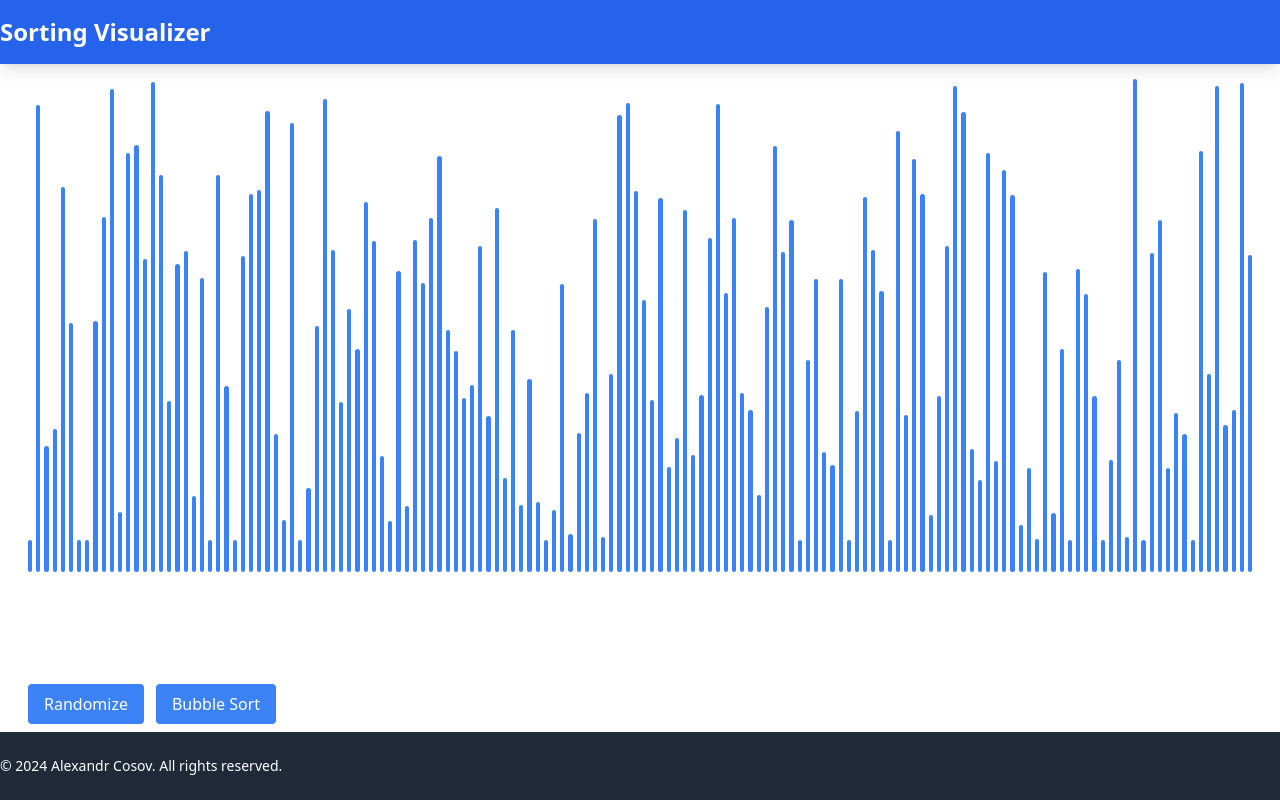
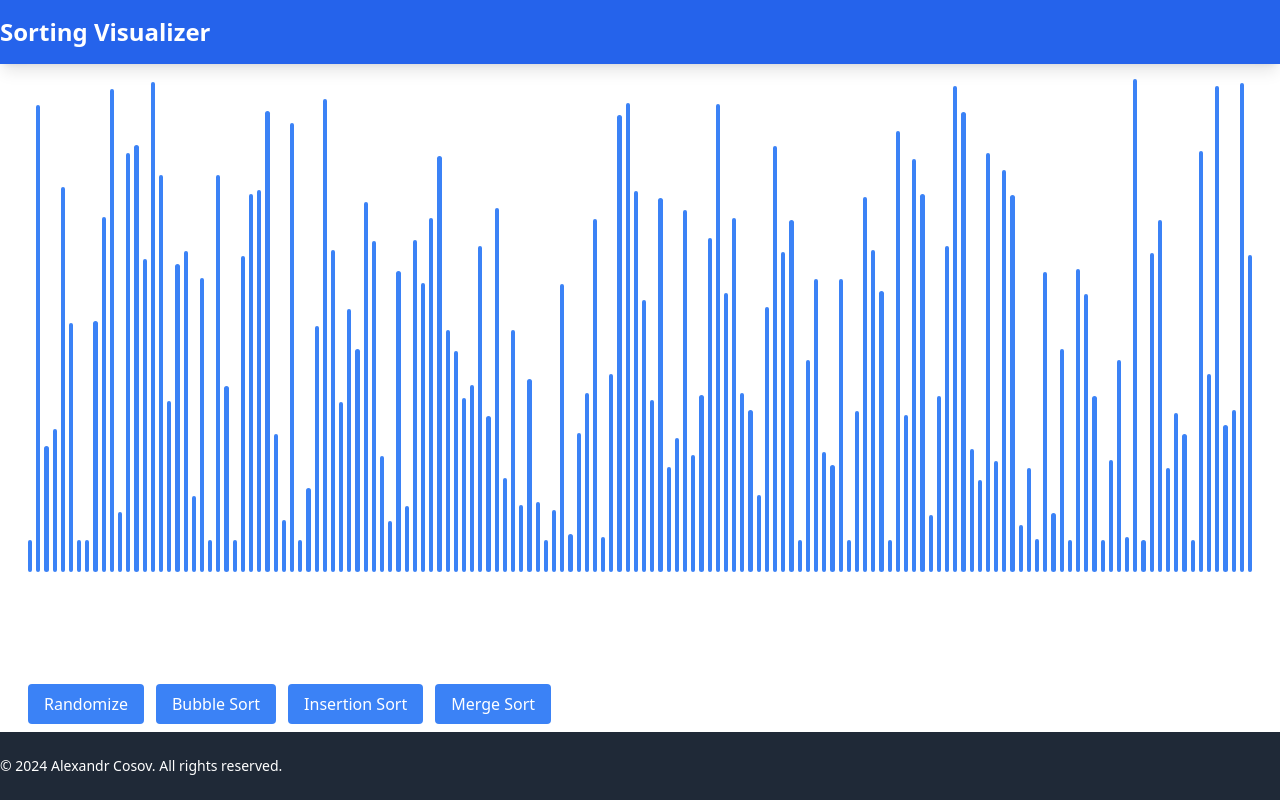
Before and after one commit to Kosov234/Sorting-Visualizer, a React (Vite) app: page / in a window 1280 px wide. Built offline with nearby package versions, Linux system fonts and the light colour scheme.

Commit message:
Adding Merge and Insertion sort

```diff
--- a/src/components/Content/Content.tsx
+++ b/src/components/Content/Content.tsx
@@ -1,6 +1,8 @@
 import { useState } from "react";
 import { randomizeArray } from "./utils/randomize_array/randomize_array";
 import { getBubbleSortAnimations } from "./algorithms/bubble_sort/bubble_sort";
+import { getInsertionSortAnimations } from "./algorithms/insertion_sort/insertion_sort";
+import { getMergeSortAnimations } from "./algorithms/merge_sort/merge_sort";
 
 const ANIMATION_SPEED_MS = 50;
 const PRIMARY_COLOR = "blue";
@@ -37,6 +39,71 @@ const Content = () => {
     });
   };
 
+  const insetionSortHandler = () => {
+    const animations = getInsertionSortAnimations(array);
+    console.log(animations);
+    const arrayBars = document.getElementsByClassName(
+      "arrayBar"
+    ) as HTMLCollectionOf<HTMLElement>;
+    for (let i = 0; i < animations.length; i++) {
+      const firstBar = arrayBars[animations[i].value[0]];
+      const secondBar = arrayBars[animations[i].value[1]];
+      switch (animations[i].name) {
+        case "compare":
+          setTimeout(() => {
+            firstBar.style.backgroundColor = SECONDARY_COLOR;
+            secondBar.style.backgroundColor = SECONDARY_COLOR;
+          }, i * ANIMATION_SPEED_MS);
+
+          break;
+        case "re-assign":
+          setTimeout(() => {
+            const bufferHeight = firstBar.style.height;
+            firstBar.style.height = secondBar.style.height;
+            secondBar.style.height = bufferHeight;
+            firstBar.style.backgroundColor = PRIMARY_COLOR;
+            secondBar.style.backgroundColor = PRIMARY_COLOR;
+          }, i * ANIMATION_SPEED_MS);
+          break;
+        case "lastStep":
+          setTimeout(() => {
+            firstBar.style.height = `${animations[i].value[1]}px`;
+
+            firstBar.style.backgroundColor = PRIMARY_COLOR;
+          }, i * ANIMATION_SPEED_MS);
+          break;
+        default:
+          break;
+      }
+    }
+  };
+
+  const mergeSortHandler = () => {
+    const animations = getMergeSortAnimations(array);
+    for (let i = 0; i < animations.length; i++) {
+      const arrayBars = document.getElementsByClassName(
+        "arrayBar"
+      ) as HTMLCollectionOf<HTMLElement>;
+      const isColorChange = i % 3 !== 2;
+      if (isColorChange) {
+        const [barOneIdx, barTwoIdx] = animations[i];
+        const barOneStyle = arrayBars[barOneIdx].style;
+        const barTwoStyle = arrayBars[barTwoIdx].style;
+        const color = i % 3 === 0 ? SECONDARY_COLOR : PRIMARY_COLOR;
+        setTimeout(() => {
+          barOneStyle.backgroundColor = color;
+          barTwoStyle.backgroundColor = color;
+        }, i * ANIMATION_SPEED_MS);
+      } else {
+        setTimeout(() => {
+          const [barOneIdx, newHeight] = animations[i];
+          const barOneStyle = arrayBars[barOneIdx].style;
+          barOneStyle.height = `${newHeight}px`;
+        }, i * ANIMATION_SPEED_MS);
+      }
+    }
+  };
+
   return (
     <section className="flex flex-col">
       <div className="flex gap-1 items-end justify-center min-h-[500px]">
@@ -64,6 +131,24 @@ const Content = () => {
         >
           Bubble Sort
         </button>
+
+        <button
+          className="bg-blue-500 text-white py-2 px-4 rounded"
+          onClick={() => {
+            insetionSortHandler();
+          }}
+        >
+          Insertion Sort
+        </button>
+
+        <button
+          className="bg-blue-500 text-white py-2 px-4 rounded"
+          onClick={() => {
+            mergeSortHandler();
+          }}
+        >
+          Merge Sort
+        </button>
       </div>
     </section>
   );
--- /dev/null
+++ b/src/components/Content/algorithms/insertion_sort/insertion_sort.ts
@@ -0,0 +1,23 @@
+export function getInsertionSortAnimations(array: number[]) {
+  const animations = [];
+  for (let i = 1; i < array.length; i++) {
+    const current = array[i];
+    let j = i - 1;
+    //compare:i,j
+    animations.push({ name: "compare", value: [i, j] });
+
+    while (j >= 0 && array[j] > current) {
+      array[j + 1] = array[j];
+      //swap:j+1,j
+      animations.push({ name: "re-assign", value: [j + 1, j] });
+
+      animations.push({ name: "compare", value: [i, j] });
+      j--;
+    }
+    //lastStep:j+1,i
+    animations.push({ name: "lastStep", value: [j + 1, current] });
+
+    array[j + 1] = current;
+  }
+  return animations;
+}
--- /dev/null
+++ b/src/components/Content/algorithms/merge_sort/merge_sort.ts
@@ -0,0 +1,76 @@
+export function getMergeSortAnimations(array: number[]): number[][] {
+  const animations: number[][] = [];
+  const auxiliaryArray = array.slice();
+  mergeSortHelper(array, 0, array.length - 1, auxiliaryArray, animations);
+  return animations;
+}
+
+function mergeSortHelper(
+  mainArray: number[],
+  startIdx: number,
+  endIdx: number,
+  auxiliaryArray: number[],
+  animations: number[][]
+) {
+  if (startIdx === endIdx) return;
+  const middleIdx = Math.floor((startIdx + endIdx) / 2);
+  mergeSortHelper(auxiliaryArray, startIdx, middleIdx, mainArray, animations);
+  mergeSortHelper(auxiliaryArray, middleIdx + 1, endIdx, mainArray, animations);
+  doMerge(mainArray, startIdx, middleIdx, endIdx, auxiliaryArray, animations);
+}
+
+const doMerge = (
+  mainArray: number[],
+  startIdx: number,
+  middleIdx: number,
+  endIdx: number,
+  auxiliaryArray: number[],
+  animations: number[][]
+) => {
+  let k = startIdx;
+  let i = startIdx;
+  let j = middleIdx + 1;
+  while (i <= middleIdx && j <= endIdx) {
+    // These are the values that we're comparing; we push them once
+    // to change their color.
+    animations.push([i, j]);
+    // These are the values that we're comparing; we push them a second
+    // time to revert their color.
+    animations.push([i, j]);
+    if (auxiliaryArray[i] <= auxiliaryArray[j]) {
+      // We overwrite the value at index k in the original array with the
+      // value at index i in the auxiliary array.
+      animations.push([k, auxiliaryArray[i]]);
+      mainArray[k++] = auxiliaryArray[i++];
+    } else {
+      // We overwrite the value at index k in the original array with the
+      // value at index j in the auxiliary array.
+      animations.push([k, auxiliaryArray[j]]);
+      mainArray[k++] = auxiliaryArray[j++];
+    }
+  }
+  while (i <= middleIdx) {
+    // These are the values that we're comparing; we push them once
+    // to change their color.
+    animations.push([i, i]);
+    // These are the values that we're comparing; we push them a second
+    // time to revert their color.
+    animations.push([i, i]);
+    // We overwrite the value at index k in the original array with the
+    // value at index i in the auxiliary array.
+    animations.push([k, auxiliaryArray[i]]);
+    mainArray[k++] = auxiliaryArray[i++];
+  }
+  while (j <= endIdx) {
+    // These are the values that we're comparing; we push them once
+    // to change their color.
+    animations.push([j, j]);
+    // These are the values that we're comparing; we push them a second
+    // time to revert their color.
+    animations.push([j, j]);
+    // We overwrite the value at index k in the original array with the
+    // value at index j in the auxiliary array.
+    animations.push([k, auxiliaryArray[j]]);
+    mainArray[k++] = auxiliaryArray[j++];
+  }
+};
```
